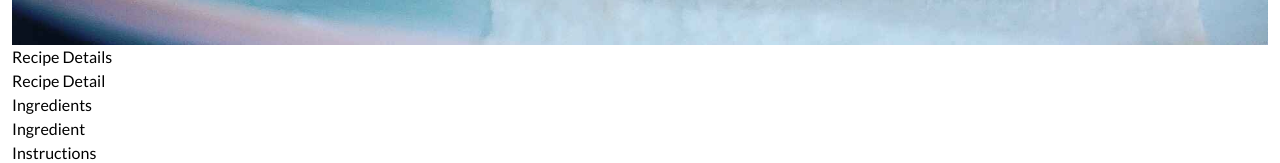
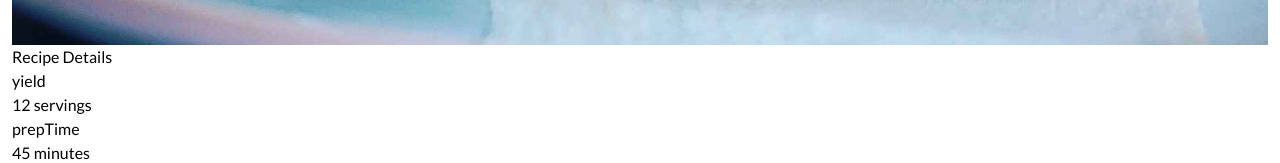
Before and after one commit to ritabradley/simple-recipe, a React (Vite) app: page / in a window 1280 px wide. Shown: the part 789-952 px from the top of the page. Built offline with nearby package versions, Linux system fonts and the light colour scheme; a web font is replaced by a local one.

Commit message:
pass props for recipe details

```diff
--- a/src/App.jsx
+++ b/src/App.jsx
@@ -10,7 +10,7 @@ export default function App() {
     <>
       <Intro name={recipeData.name} summary={recipeData.blurb} />
       <RecipeImage imgURL={recipeData.mainImage} />
-      <RecipeDetailList />
+      <RecipeDetailList recipeDetails={recipeData.cookingDetails} />
       <IngredientList />
       <InstructionsList />
     </>
--- a/src/components/RecipeDetail.jsx
+++ b/src/components/RecipeDetail.jsx
@@ -1,3 +1,8 @@
-export default function RecipeDetail() {
-  return <p>Recipe Detail</p>;
+export default function RecipeDetail({ title, value }) {
+  return (
+    <div>
+      <h3>{title}</h3>
+      <p>{value}</p>
+    </div>
+  );
 }
--- a/src/components/RecipeDetailList.jsx
+++ b/src/components/RecipeDetailList.jsx
@@ -1,10 +1,12 @@
 import RecipeDetail from './RecipeDetail';
 
-export default function RecipeDetailList() {
+export default function RecipeDetailList({ recipeDetails }) {
   return (
     <>
       <h3>Recipe Details</h3>
-      <RecipeDetail />
+      {Object.entries(recipeDetails).map(([key, value]) => (
+        <RecipeDetail title={key} value={value} key={key} />
+      ))}
     </>
   );
 }
```
